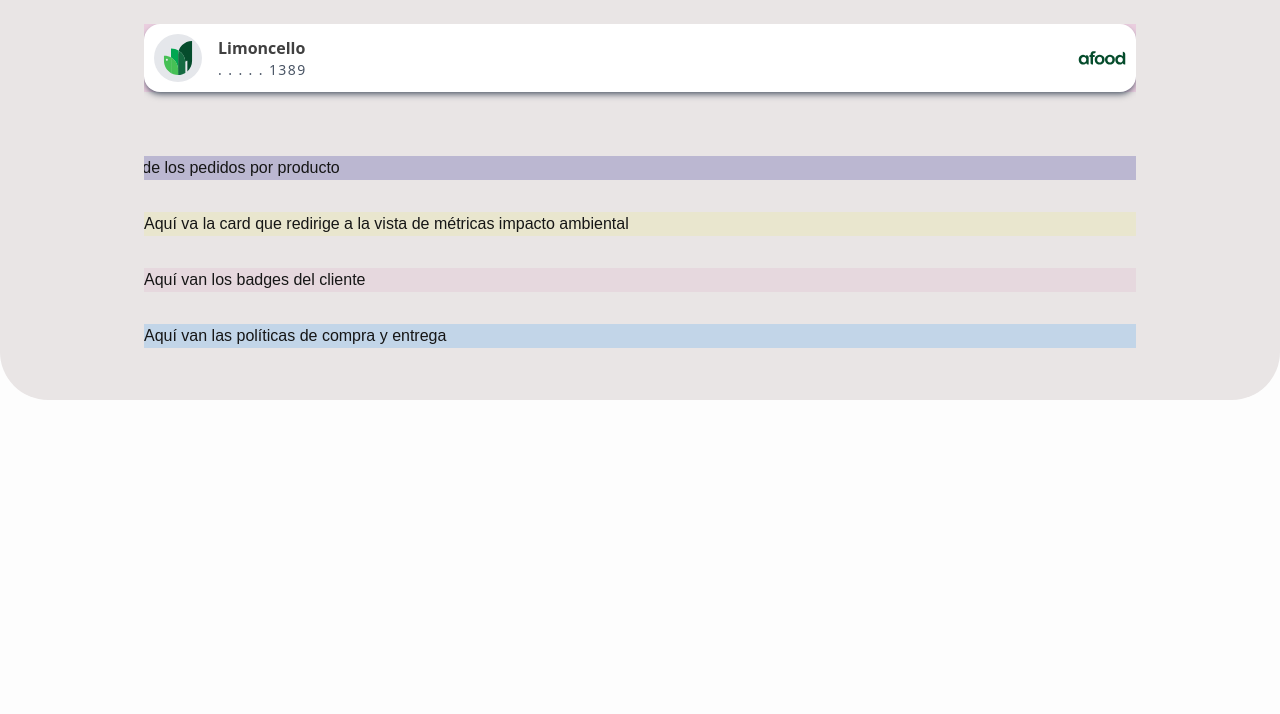
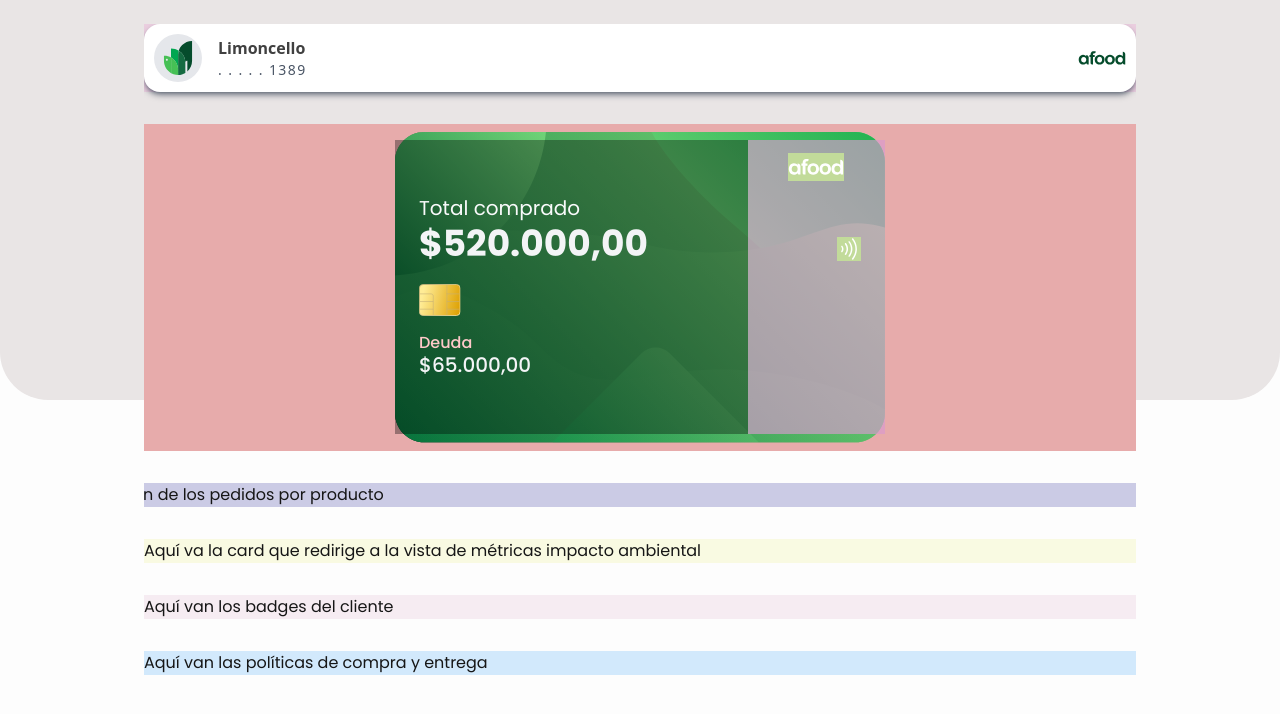
Before and after one commit to jmncamilo/afood-dash, a Next.js app: page /dashboard in a window 1280 px wide. Shown: the top 714 px of the page. Built offline with nearby package versions, Linux system fonts and the light colour scheme.

Commit message:
feat(client/dashboard): first version of the afood card design

```diff
--- a/src/app/dashboard/Dashboard.module.css
+++ b/src/app/dashboard/Dashboard.module.css
@@ -29,7 +29,91 @@
 }
 
 .sectionCreditCard {
-    background-color: rgba(0, 128, 36, 0.2);
+    background-color: rgb(231, 171, 171);
+    display: flex;
+    justify-content: center;
+    align-items: center;
+    padding: 0;
+    margin: 0;
+
+}
+
+.cardBase {
+    background-image: url("/card/base-card.svg");
+    width: 100%;
+    max-width: 490px;
+    aspect-ratio: 3 / 2;
+    background-size: contain;
+    background-repeat: no-repeat;
+    background-position: center;
+    display: flex;
+    justify-content: center;
+    align-items: center;
+}
+
+.cardFirstColumn {
+    background-color: rgba(0, 0, 0, 0.35);
+    width: 72%;
+    height: 90%;
+    flex-grow: 0;
+    display: flex;
+    flex-direction: column;
+    justify-content: center;
+    align-items: center;
+    gap: 1.1rem;
+    padding: 1.5rem;
+    overflow: hidden;
+}
+
+.cardWrapperTotal {
+    width: 100%;
+    display: flex;
+    justify-content: center;
+    align-items: flex-start;
+    flex-direction: column;
+}
+
+.chipCard {
+    width: 4rem;
+    aspect-ratio: 2/1;
+    background-image: url("/card/chip-card.svg");
+    background-size: contain;
+    background-repeat: no-repeat;
+    background-position: left;
+    align-self: flex-start;
+}
+
+.cardSecondColumn {
+    background-color: rgba(219, 154, 208, 0.65);
+    height: 90%;
+    flex-grow: 1;
+    display: flex;
+    flex-direction: column;
+    justify-content: flex-start;
+    align-items: center;
+    gap: 3.5rem;
+    overflow: hidden;
+    padding-top: 0.8rem;
+}
+
+.cardAfoodLogo,
+.cardWireless {
+    width: 3.5rem;
+    aspect-ratio: 2/1;
+    background-image: url("/branding/logo-afood-font-white.svg");
+    background-size: contain;
+    background-repeat: no-repeat;
+    background-position: center;
+    background-color: #C2DB9A;
+}
+
+.cardWireless {
+    width: 1.5rem;
+    aspect-ratio: 1/1;
+    margin-right: 1.5rem;
+    background-image: url("/card/wireless-symbol.svg");
+    transform: rotate(90deg);
+    align-self: flex-end;
 }
 
     /* Este selector permite sacar una sección de los límites establecidos por sus contenedores padre */
@@ -42,7 +126,6 @@
     margin-right: -50vw;
     padding-left: 0;
     padding-right: 0;
-
 }
 
 .sectionSummaryOrders {
--- a/src/app/dashboard/page.js
+++ b/src/app/dashboard/page.js
@@ -38,8 +38,23 @@ export default function Dashboard() {
 
                 {/* Sección de tarjeta / saldo / cuenta */}
                 <section className={styles.sectionCreditCard}>
-                    <div>
-
+                    <div className={styles.cardBase}>
+                        <div className={styles.cardFirstColumn}>
+                            <div className={styles.cardWrapperTotal}>
+                                <span className="block leading-tight text-md md:text-lg lg:text-xl text-gray-50">Total comprado</span>
+                                <span className="block leading-tight text-2xl md:text-3xl lg:text-4xl font-bold text-gray-100">$520.000,00</span>
+                            </div>
+                            <span className={styles.chipCard} aria-hidden={true}></span>
+                            <div className={styles.cardWrapperTotal}>
+                                <span className="block leading-tight text-xs md:text-sm lg:text-base font-medium text-red-200">Deuda</span>
+                                <span className="block leading-tight text-md md:text-lg lg:text-xl font-medium text-gray-100">$65.000,00</span>
+                            </div>
+                        </div>
+                        <div className={styles.cardSecondColumn}>
+                            {/* TODO: toca envolver esto en un wrapper y acomodar todo con base a ese wrapper para mantener diseño consistente */}
+                            <span className={styles.cardAfoodLogo}></span>
+                            <span className={styles.cardWireless}></span>
+                        </div>
                     </div>
                 </section>
 
--- a/src/app/globals.css
+++ b/src/app/globals.css
@@ -13,12 +13,14 @@ html {
 :root {
     --background: #FDFDFD;
     --foreground: #161616;
+    --font-poppins: ;
 }
 
 body {
     background: var(--background);
     color: var(--foreground);
-    font-family: Arial, sans-serif;
+    /*font-family: Arial, sans-serif;*/
+    font-family: var(--font-poppins), Arial, sans-serif;
 }
 
 h1 {
```
